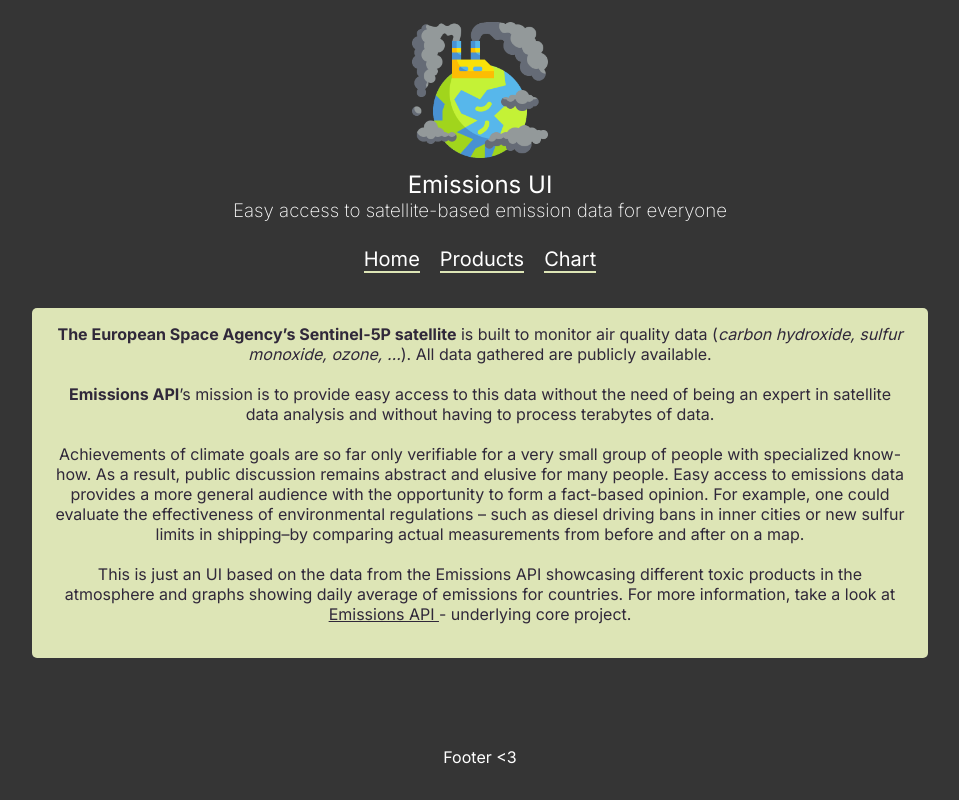
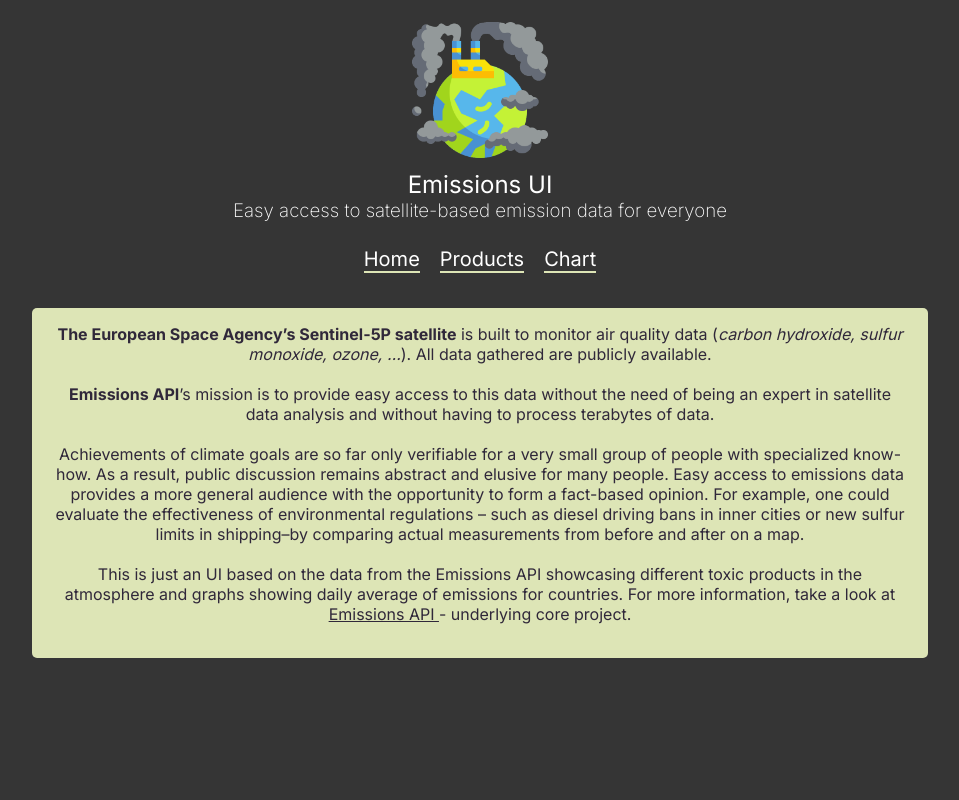
Before and after one commit to hari2309s/emissions-ui, a Next.js app: page / in a window 1280 px wide. Shown: the whole page, without its empty margins (160-1119 px from the left). Built offline with nearby package versions, Linux system fonts and the light colour scheme.

Commit message:
remove footer

```diff
--- a/src/app/layout.tsx
+++ b/src/app/layout.tsx
@@ -34,7 +34,6 @@
           <NavLinks />
         </div>
         <AppProvider>{children}</AppProvider>
-        <footer>{`Footer <3`}</footer>
       </body>
     </html>
   );
```
